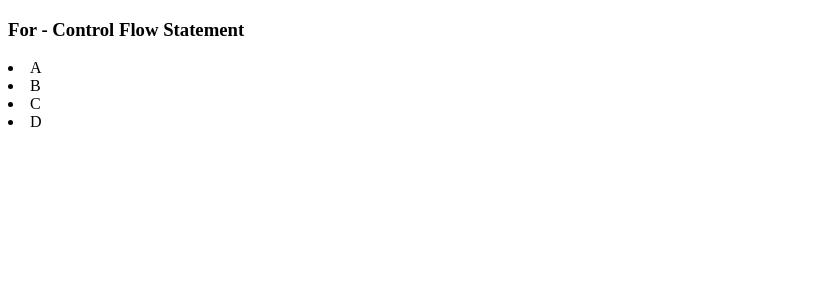
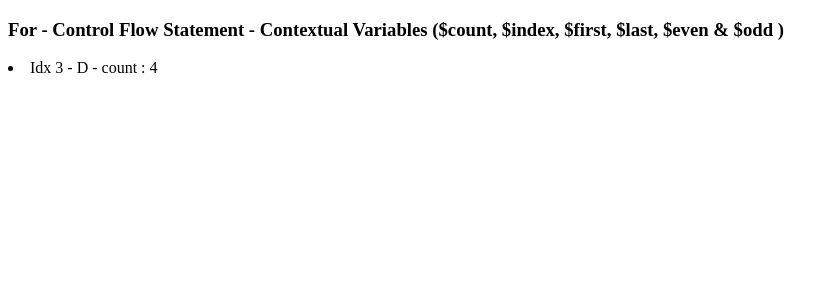
Before and after one commit to lets-build-with-code/ang-new-feature, an Angular app: page / in a window 1280 px wide. Shown: the top 300 px of the page, without its empty margins (0-839 px from the left). Built offline with nearby package versions, Linux system fonts and the light colour scheme.

Commit message:
angular 18 - contextual variables @for

```diff
--- a/src/app/app.component.html
+++ b/src/app/app.component.html
@@ -1,8 +1,16 @@
-<h3>For - Control Flow Statement</h3>
-
-@for(item of items; track item.id) {
-    <li>{{item.name}}</li>
+<h3>For - Control Flow Statement - Contextual Variables ($count, $index, $first, $last, $even & $odd )</h3>
+@for(item of items; track item;
+     let i = $index;
+     let o = $odd;
+     let e = $even;
+     let f = $first;
+     let l = $last;
+     let c = $count
+) {
+    @if (l) {
+        <li>Idx {{i}} -  {{item.name}} - count : {{c}}</li>
+    }
 }
-<!-- <ul *ngFor="let item of items; trackBy : trackByid">
-    <li>{{item.name}}</li>
-</ul> -->
+@empty {
+    <li>No items found</li>
+}
--- a/src/app/app.component.ts
+++ b/src/app/app.component.ts
@@ -11,27 +11,13 @@ import { RouterOutlet } from '@angular/router';
 })
 export class AppComponent {
   title = 'ang-new-feature';
-  items = [
+   items =
+   [
     {id:1, name:"A"},
     {id:1, name:"B"},
-  ]
+    {id:1, name:"C"},
+    {id:1, name:"D"},
+  ];
 
-  ngOnInit() {
 
-    setTimeout(() => {
-      console.log({seTimeout : true});
-      this.items = [
-        {id:1, name:"A"},
-        {id:1, name:"B"},
-        {id:1, name:"C"},
-        {id:1, name:"D"},
-      ]
-    }, 5000);
-
-  }
-  trackByid(index:any, items:any) {
-    console.log({trackBy :true,  index, items })
-    return index;
-
-  }
 }
```
